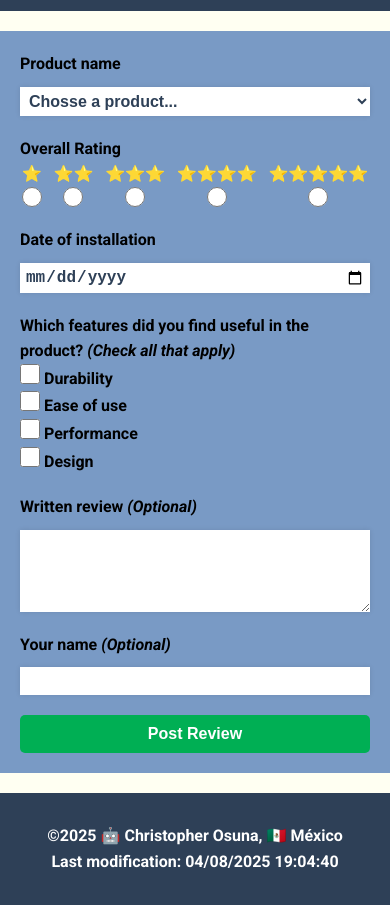
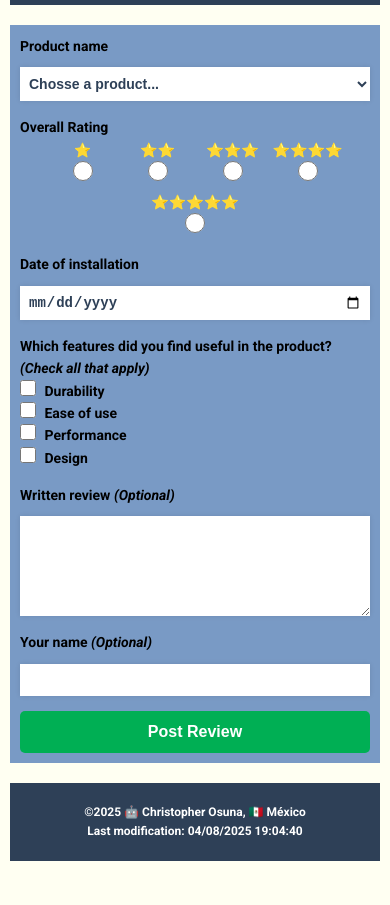
Before and after one commit to ChrisOsunaE/wdd131, a plain HTML site: page form.html in a window 390 px wide. Shown: the part 80-985 px from the top of the page. After the commit the page ends 941 px from the top, so only its background shows below. Drawn offline with Linux system fonts and the light colour scheme.

Commit message:
Add responsive styles for mobile devices in form.css

```diff
--- a/styles/form.css
+++ b/styles/form.css
@@ -205,3 +205,70 @@ input[type="submit"]:disabled:active{
 input[type="submit"]:disabled:focus{
   box-shadow: none;
 }
+
+@media screen and (max-width: 600px) {
+  body {
+    font-size: 1.4rem;
+    max-width: 100%;
+    padding: 0 1rem;
+  }
+
+  form {
+    padding: 1rem;
+    gap: 1.5rem;
+  }
+
+  .product_name select {
+    font-size: 1.4rem;
+    padding: 0.8rem 0.5rem;
+  }
+
+  .overall_rating {
+    flex-wrap: wrap;
+    justify-content: center;
+    gap: 0.5rem;
+  }
+
+  .rating {
+    min-width: 20%;
+    margin-bottom: 0.5rem;
+  }
+
+  .features {
+    gap: 0.5rem;
+  }
+
+  .features input[type="checkbox"] {
+    width: 1.6rem;
+    height: 1.6rem;
+    margin-right: 0.5rem;
+  }
+
+  .features label {
+    display: inline-flex;
+    align-items: center;
+  }
+
+  .install_date input[type="date"],
+  .user_name input[type="text"],
+  .comments textarea {
+    font-size: 1.4rem;
+    padding: 0.8rem;
+    width: 100%;
+  }
+
+  .comments textarea {
+    min-height: 10rem;
+  }
+
+  input[type="submit"] {
+    padding: 1.2rem;
+    font-size: 1.6rem;
+    width: 100%;
+  }
+
+  footer {
+    padding: 2rem 1rem;
+    font-size: 1.2rem;
+  }
+}
```
